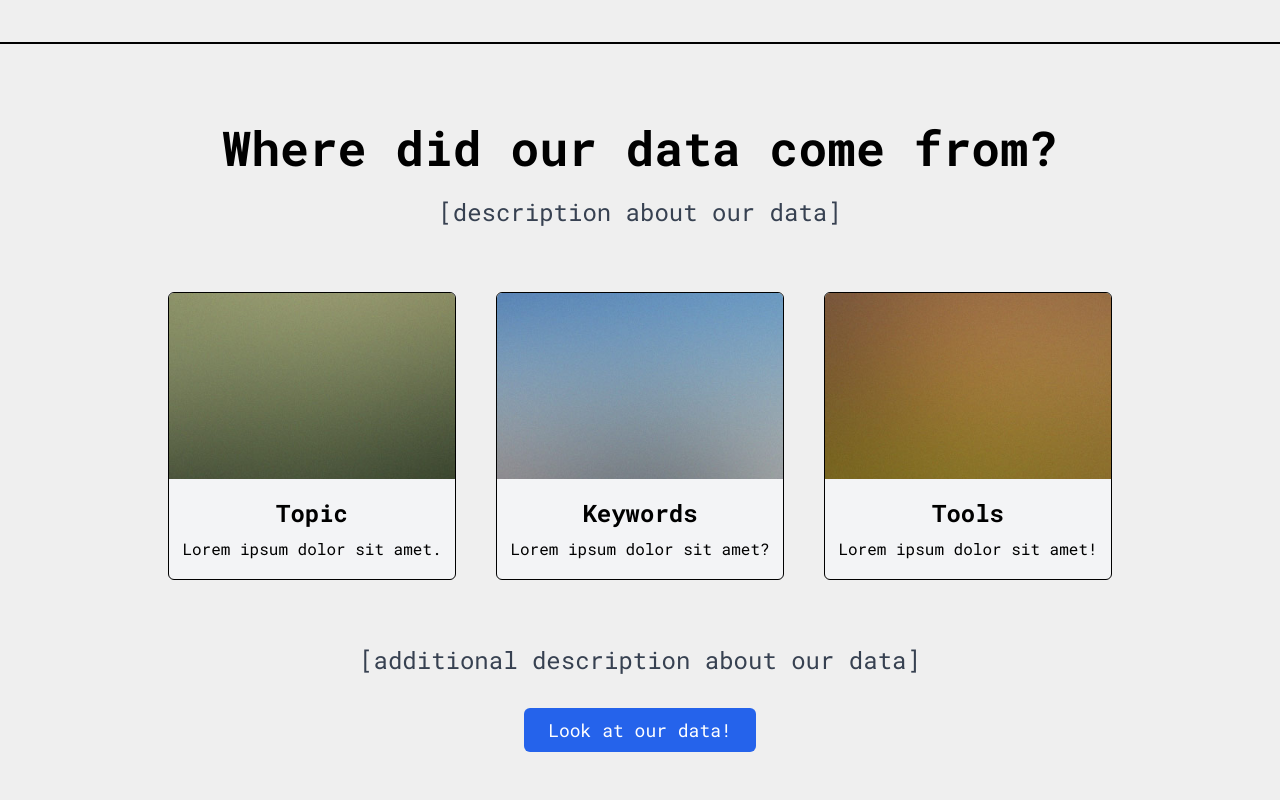
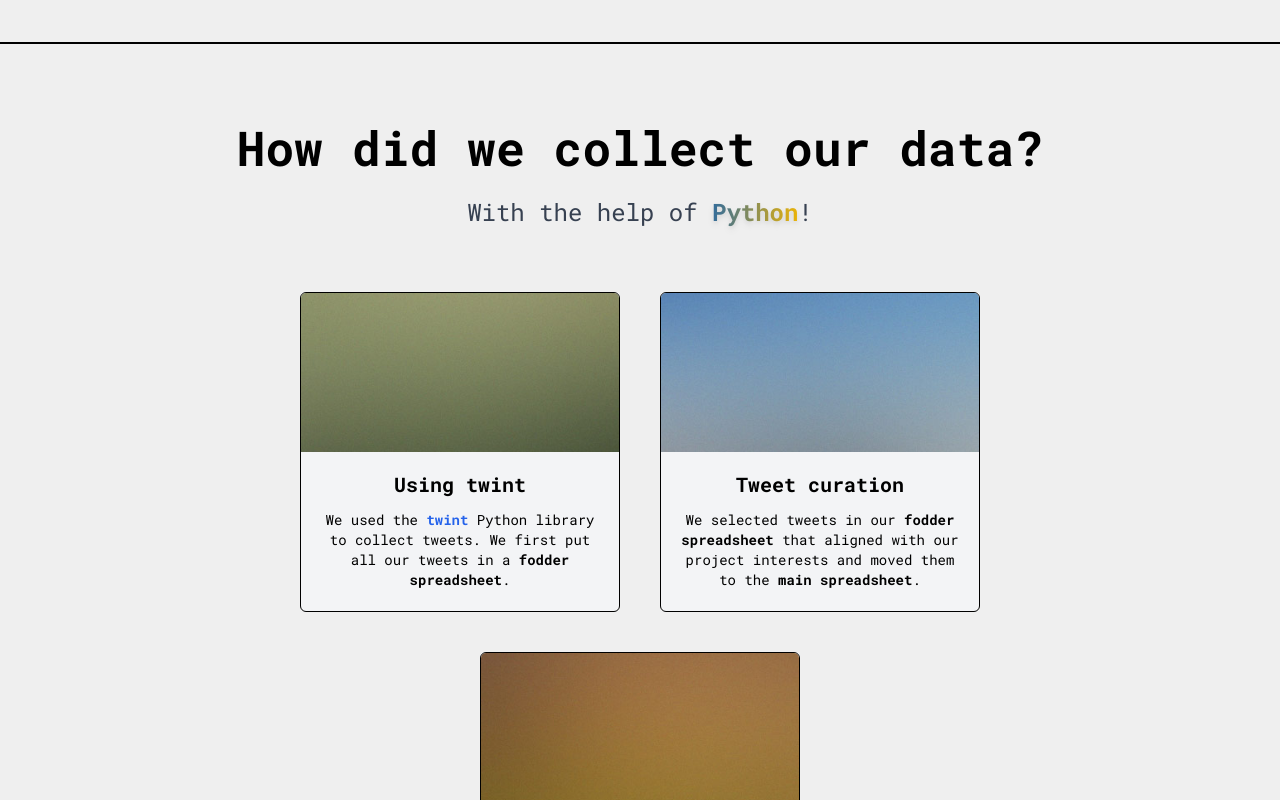
Before and after one commit to daryll-ko/cs132-portfolio, a React (Vite) app: page / in a window 1280 px wide. Shown: the part 2780-3580 px from the top of the page. Built offline with nearby package versions, Linux system fonts and the light colour scheme.

Commit message:
feat: add Collection cards

```diff
--- a/src/components/Collection.tsx
+++ b/src/components/Collection.tsx
@@ -3,23 +3,46 @@ import { motion } from "framer-motion";
 import SampleGradient from "../assets/sample-gradient.jpeg";
 import SampleGradient2 from "../assets/sample-gradient-2.jpeg";
 import SampleGradient3 from "../assets/sample-gradient-3.jpeg";
+import Counter from "./Counter";
 
 function Collection() {
   const data = [
     {
       img: SampleGradient,
-      heading: "Topic",
-      text: "Lorem ipsum dolor sit amet.",
+      heading: "Using twint",
+      text: (
+        <p>
+          We used the{" "}
+          <a
+            href="https://github.com/twintproject/twint"
+            className="text-blue-600"
+          >
+            <b>twint</b>
+          </a>{" "}
+          Python library to collect tweets. We first put all our tweets in a{" "}
+          <b>fodder spreadsheet</b>.
+        </p>
+      ),
     },
     {
       img: SampleGradient2,
-      heading: "Keywords",
-      text: "Lorem ipsum dolor sit amet?",
+      heading: "Tweet curation",
+      text: (
+        <p>
+          We selected tweets in our <b>fodder spreadsheet</b> that aligned with
+          our project interests and moved them to the <b>main spreadsheet</b>.
+        </p>
+      ),
     },
     {
       img: SampleGradient3,
-      heading: "Tools",
-      text: "Lorem ipsum dolor sit amet!",
+      heading: "Manual labeling",
+      text: (
+        <p>
+          We manually labeled the <b>Account type</b>, <b>Content type</b>, and{" "}
+          <b>Reasoning</b> columns.
+        </p>
+      ),
     },
   ];
   return (
@@ -28,29 +51,34 @@ function Collection() {
       className="border-b-2 border-solid border-black bg-[#efefef] py-20 px-6 sm:px-10 lg:px-16"
     >
       <h1 className="mb-6 text-center text-3xl font-bold md:text-5xl">
-        Where did our data come from?
+        How did we collect our data?
       </h1>
       <h2 className="text-center text-lg text-gray-700 md:text-2xl">
-        [description about our data]
+        With the help of{" "}
+        <span className="bg-gradient-to-r from-[#336c9b] to-yellow-500 bg-clip-text font-extrabold text-transparent drop-shadow-md">
+          Python
+        </span>
+        !
       </h2>
       <div className="mx-auto my-16 flex max-w-5xl flex-wrap justify-center gap-10 text-center">
         {data.map(({ img, heading, text }, index) => (
           <div
             key={index}
-            className="h-72 w-72 overflow-hidden rounded-md border border-solid border-black bg-gray-100"
+            className="h-80 w-80 overflow-hidden rounded-md border border-solid border-black bg-gray-100"
           >
-            <div className="h-[65%] overflow-hidden">
+            <div className="h-[50%] overflow-hidden">
               <img src={img} alt="Sample gradient" className="object-cover" />
             </div>
-            <div className="flex h-[35%] flex-col justify-center gap-2">
-              <h3 className="text-2xl font-bold">{heading}</h3>
-              <p>{text}</p>
+            <div className="flex h-[50%] flex-col justify-center gap-2">
+              <h3 className="text-xl font-bold">{heading}</h3>
+              <p className="px-3 py-1 text-sm">{text}</p>
             </div>
           </div>
         ))}
       </div>
       <p className="mb-8 text-center text-lg text-gray-700 md:text-2xl">
-        [additional description about our data]
+        We collected <Counter from={0} to={150} /> data points to be used for
+        exploration.
       </p>
       <div className="flex justify-center">
         <motion.button
@@ -62,7 +90,7 @@ function Collection() {
             href="https://docs.google.com/spreadsheets/d/1xeTTNx1zVFSfcaIIqL7B2uOQ3gnYt_L5z_ioXfwIL5Q/edit#gid=107810933"
             target="_blank"
           >
-            Look at our data!
+            Look at our sheets!
           </a>
         </motion.button>
       </div>
```
